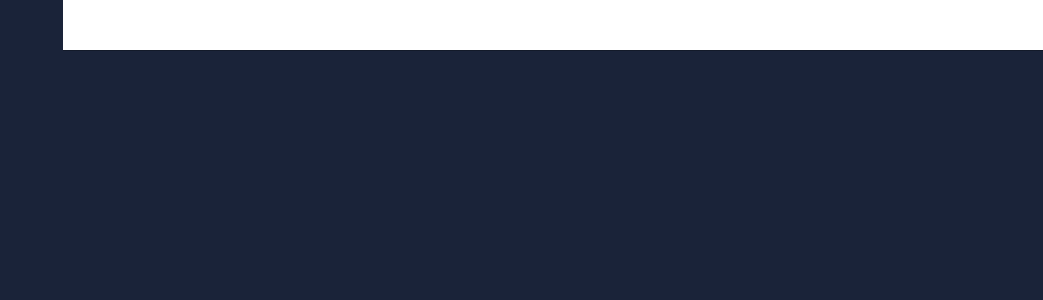
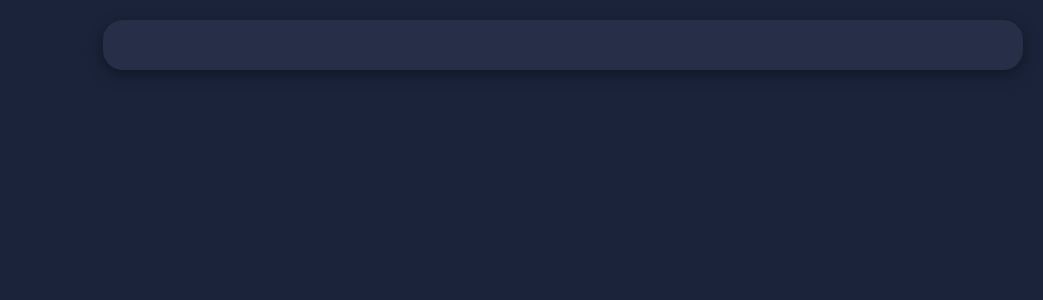
Before and after one commit to vladislavrupets/Web-chat, a React (Create React App) app in the folder frontend/: page /chat in a window 1280 px wide. Shown: the top 300 px of the page, without its empty margins (237-1280 px from the left). Built offline with nearby package versions, Linux system fonts and the light colour scheme.

Commit message:
different chatrooms

```diff
--- a/frontend/src/components/authorization-pages/authorizationPages.css
+++ b/frontend/src/components/authorization-pages/authorizationPages.css
@@ -17,7 +17,7 @@
   .authorization-header {
     margin: 30px 0 50px 0;
     padding: 0;
-    color: #8e94a3;
+    color: #9ca2af;
   }
 
   .user-input{
--- a/frontend/src/components/chat-page/chat-body/chatBody.css
+++ b/frontend/src/components/chat-page/chat-body/chatBody.css
@@ -1,12 +1,31 @@
 .message-container {
     position: absolute;
     top: 50px;
-    right: 0;
+    right: 0px;
     left: 0;
     bottom: 50px;
     overflow-y: scroll;
     padding: 0 50px 0 50px;
 }
+
+.message-container::-webkit-scrollbar {
+    width: 6px;
+    height: 6px;
+  }
+  .message-container::-webkit-scrollbar-track {
+    border-radius: 10px;
+    background: rgba(0,0,0,0.1);
+  }
+  .message-container::-webkit-scrollbar-thumb{
+    border-radius: 10px;
+    background: rgba(0,0,0,0.2);
+  }
+  .message-container-webkit-scrollbar-thumb:hover{
+  	background: rgba(0,0,0,0.4);
+  }
+  .message-container::-webkit-scrollbar-thumb:active{
+  	background: rgba(10, 10, 10, 0.9);
+  }
 
 /* ContentSender */
 
@@ -14,7 +33,7 @@
     display: table;
     max-width: 80%;
     margin: 10px 0px 10px auto;
-    background-color: #4dc6fa;
+    background-color: #493da7;
     border-radius: 20px;
 
 }
@@ -30,6 +49,7 @@
     margin: 10px 15px 10px 10px;
     overflow-wrap: break-word;
     word-break: break-all;
+    color: #9ca2af;
 
 }
 
@@ -47,7 +67,7 @@
     display: table;
     max-width: 80%;
     margin: 10px 0px 10px 0px;
-    background-color: #ffffff;
+    background-color: #273153;
     border-radius: 15px;
 }
 
@@ -72,6 +92,7 @@
     margin: 3px 15px 10px 10px;
     overflow-wrap: break-word;
     word-break: break-all;
+    color: #9ca2af;
 }
 
 .recipient-time {
--- a/frontend/src/components/chat-page/chat-footer/ChatFooter.jsx
+++ b/frontend/src/components/chat-page/chat-footer/ChatFooter.jsx
@@ -25,7 +25,7 @@
         <input
           type="text"
           placeholder="Type message..."
-          className="message"
+          className="message-input"
           value={message}
           onChange={(e) => setMessage(e.target.value)}
         />
--- a/frontend/src/components/chat-page/chat-footer/chatFooter.css
+++ b/frontend/src/components/chat-page/chat-footer/chatFooter.css
@@ -1,10 +1,11 @@
 .chat-footer {
-    position: fixed;
+    position: absolute;
     bottom: 0;
     width: 100%;
     min-height: 50px;
-    box-shadow: 0px -1px rgba(0, 0, 0, 0.25);
-    background-color: #ffffff;
+    box-shadow: rgba(0, 0, 0, 0.35) 0px 5px 15px;
+    border-radius: 20px;
+    background-color: #272e47;
     justify-content: center;
 }
 
@@ -13,26 +14,32 @@
     width: 100%;
     height: 100%;
     display: flex;
-
 }
 
-.message {
+.message-input {
     width: 70%;
     height: 100%;
     border: none;
     outline: none;
     padding: 15px;
     float: left;
-
+    color: #bfc0c5;
+    background: none;
 }
 
 .send-btn {
-    background-color: #ffffff;
+    color: #5848ce;
+    background: none;
     margin: 5px 50px 0 0;
     height: 100%;
     border: none;
     outline: none;
     cursor: pointer;
     float: right;
+    opacity: 0.6;
+    transition: 0.3s;
+}
 
-}
+.send-btn:hover {
+    opacity: 1
+  }
--- a/frontend/src/components/chat-page/chat-header/chatHeader.css
+++ b/frontend/src/components/chat-page/chat-header/chatHeader.css
@@ -1,10 +1,11 @@
 .chat-header {
-    position: fixed;
+    position: relative;
     display: flex;
     width: 100%;
     height: 50px;
-    background-color: white;
-    box-shadow: 0px 1px  rgba(0, 0, 0, 0.25);
+    background-color: #272e47;
+    box-shadow: rgba(0, 0, 0, 0.35) 0px 5px 15px;
+    border-radius: 20px;
   }
 
   .room-name-header{
@@ -12,4 +13,5 @@
     margin: 15px 0 15px 15px;
     font-size: large;
     font-weight: bold;
+    color: #9ca2af;
   }
--- a/frontend/src/components/chat-page/chat-sidebar/ChatSidebar.jsx
+++ b/frontend/src/components/chat-page/chat-sidebar/ChatSidebar.jsx
@@ -22,13 +22,15 @@
           <div className="chatroom-container-content"
             key={chatroom._id}
             onClick={() => props.handleClickChatroom(chatroom._id, chatroom.roomName)}>
-            <span className='chatroom-name'>{chatroom.roomName}</span>
-            {props.lastMessages[chatroom._id].userId === props.userId ? (
-              <span>You:</span>
-            ) : (
-              <span>{props.lastMessages[chatroom._id].user.login}</span>
-            )}
-            <span>{props.lastMessages[chatroom._id].messageText}</span>
+            <h4 className='chatroom-name'>{chatroom.roomName}</h4>
+            <div className="inner-chatroom-content">
+              {props.lastMessages[chatroom._id].userId === props.userId ? (
+                <span className='chatroom-content-own'>You:</span>
+              ) : (
+                <span className='chatroom-content-login'>{props.lastMessages[chatroom._id].user.login}</span>
+              )}
+              <span className='chatroom-content-message'>{props.lastMessages[chatroom._id].messageText}</span>
+            </div>
           </div>
         ))}
       </aside>
--- a/frontend/src/components/chat-page/chat-sidebar/chatSidebar.css
+++ b/frontend/src/components/chat-page/chat-sidebar/chatSidebar.css
@@ -1,9 +1,13 @@
 .chat-sidebar{
-    position: fixed;
-    height: 100%;
+    position: absolute;
+    top: 20px;
+    left: 20px;
+    bottom: 20px;
+    height: 95.5%;
     width: 300px;
-    background-color: white;
-    box-shadow: 1px 0px rgba(0, 0, 0, 0.25);
+    background-color: #272e47;
+    box-shadow: rgba(0, 0, 0, 0.35) 0px 5px 15px;
+    border-radius: 20px;
   }
 
 
@@ -15,12 +19,32 @@
     cursor: pointer;
     box-shadow: 0px 1px rgba(0, 0, 0, 0.25);
     margin: 0 0 10px 15px;
+    white-space: nowrap;
+    overflow: hidden;
+    text-overflow: ellipsis;
   }
 
   .chatroom-name{
+    color: #9ca2af;
+    padding: 0;
+    margin: 0;
+  }
+
+  .chatroom-content-own{
+    color: #9ca2af;
+  }
+
+  .chatroom-content-login{
+    color: #9ca2af;
+  }
+
+  .chatroom-content-message{
+    color: #9ca2af;
+    margin-left: 5px;
 
   }
 
   .logout-btn{
-    height: 50px;
+    margin: 15px 0 40px 15px;
+    color: #9ca2af;
   }
--- a/frontend/src/components/chat-page/chatPage.css
+++ b/frontend/src/components/chat-page/chatPage.css
@@ -4,8 +4,8 @@
 
   .inner-chat-container{
     position: absolute;
-    left: 300px;
-    right: 0;
-    top: 0;
-    bottom: 0;
+    left: 340px;
+    right: 20px;
+    top: 20px;
+    bottom: 20px;
   }
```
